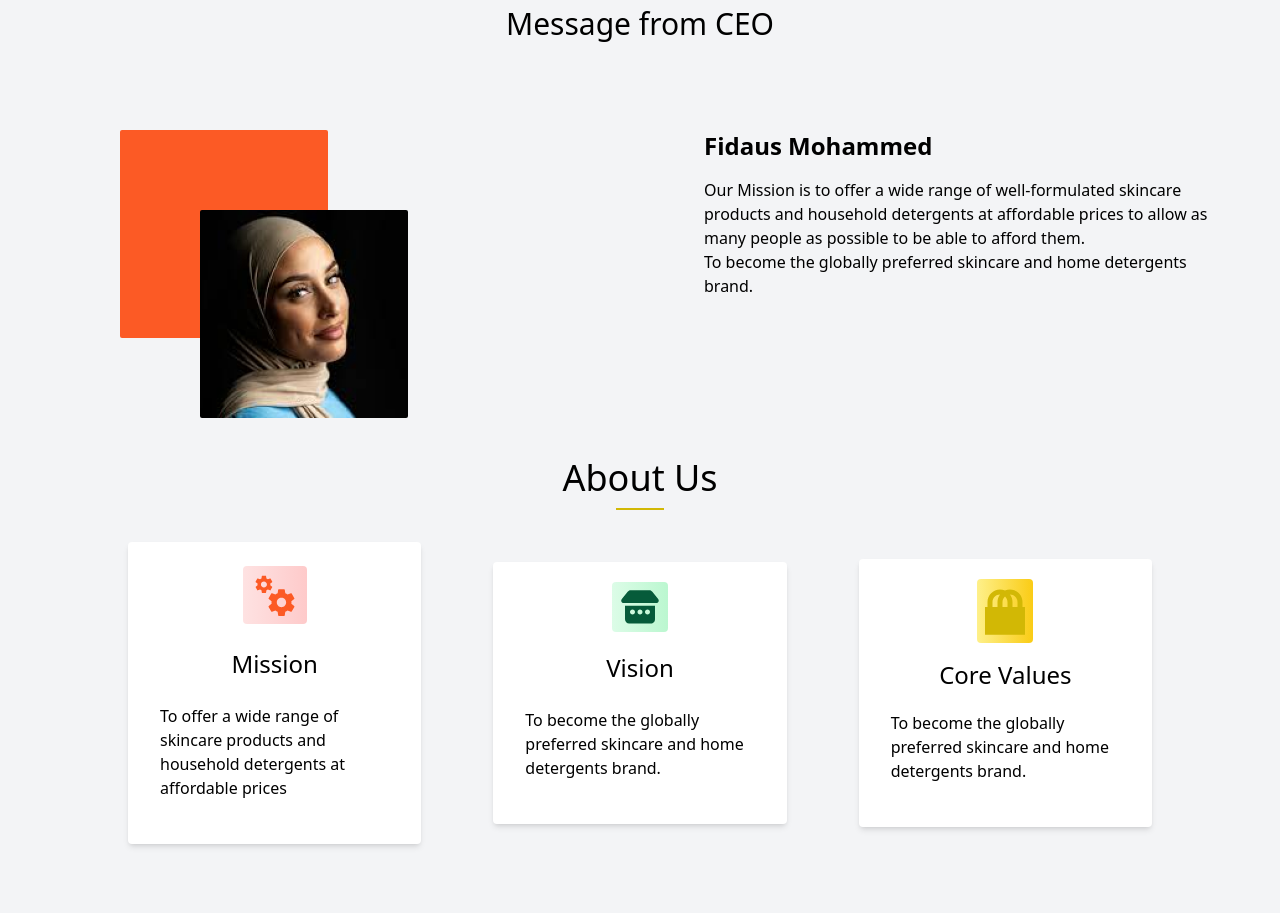
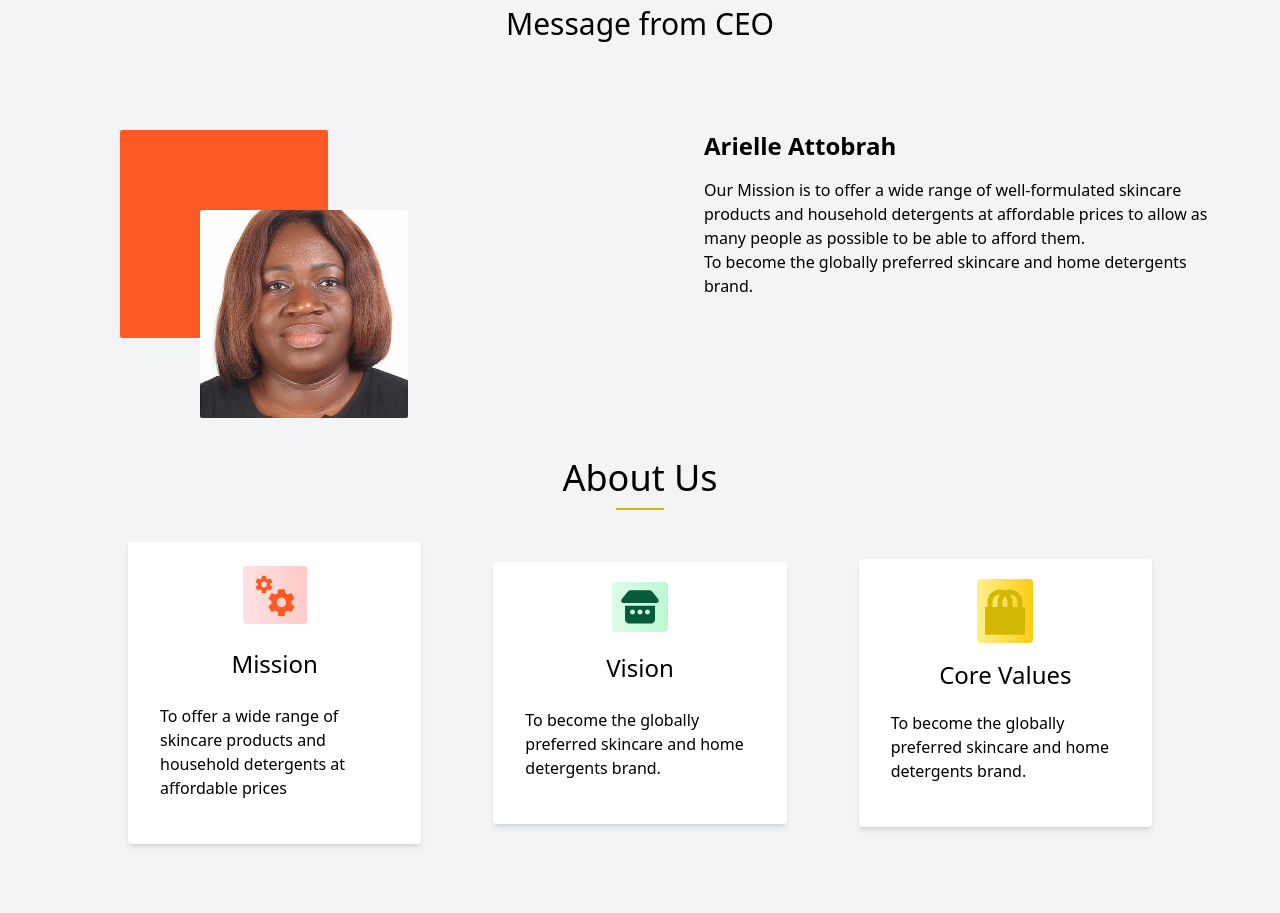
Before and after one commit to elokai-Codelabs/FMN-WEBSITE, a plain HTML site: page index.html in a window 1280 px wide. Shown: the part 820-1733 px from the top of the page. Drawn offline with nearby package versions, Linux system fonts and the light colour scheme.

Commit message:
I completed the project

```diff
--- a/index.html
+++ b/index.html
@@ -171,13 +171,13 @@
             <div class="relative">
               <div class="w-52 h-52 rounded-sm bg-[#FC5A25]"></div>
               <div
-                class="absolute rounded-sm top-20 left-20 bg-[url('img/image1.png')] bg-cover bg-center w-52 h-52"
+                class="absolute rounded-sm top-20 left-20 bg-[url('img/ceo.jpg')] bg-cover bg-center w-52 h-52"
               ></div>
             </div>
           </div>
           <div class="p-8">
             <p class="font-poppins font-semibold text-lg sm:text-2xl">
-              Fidaus Mohammed
+              Arielle Attobrah
             </p>
             <div class="text-sm sm:text-base mt-4">
               <p>
```
Also changed, not shown: img/ceo.jpg (added).
